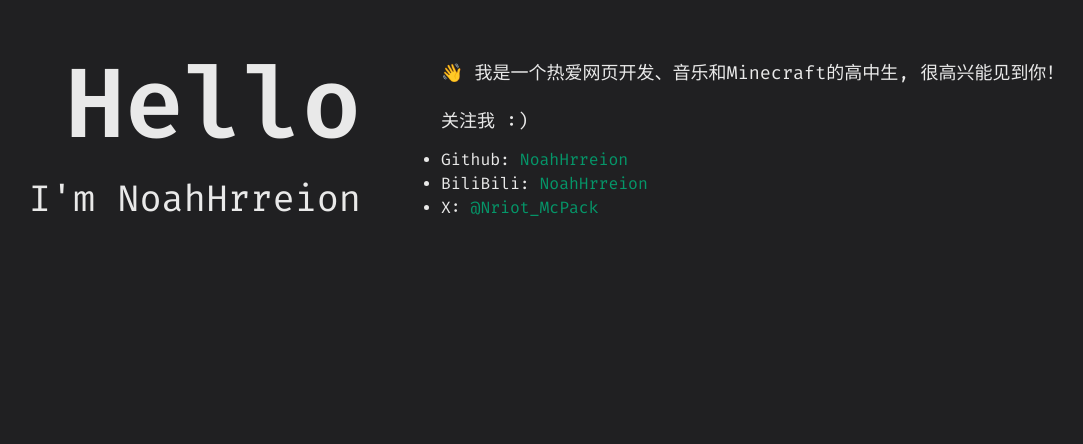
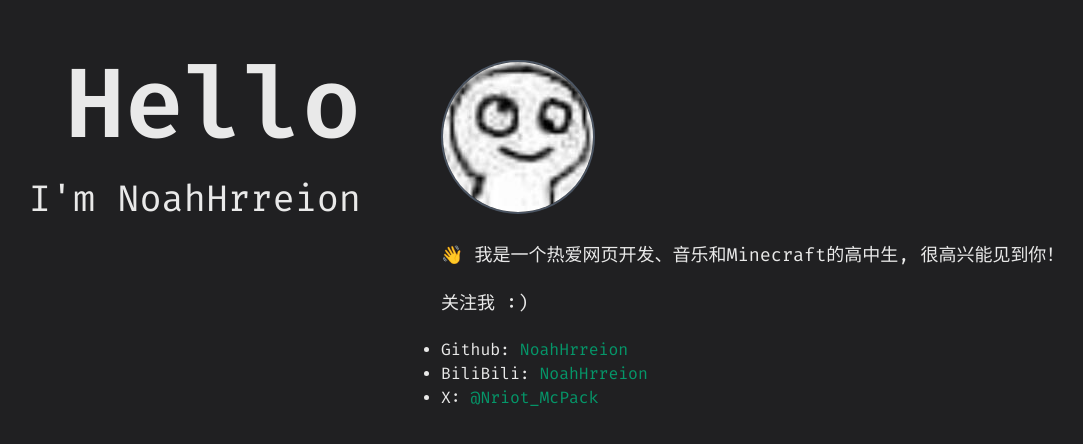
Before and after one commit to nocpiun/nocp.space, a React app: page / in a window 1280 px wide. Shown: the part 156-600 px from the top of the page, without its empty margins (127-1210 px from the left). Built offline with nearby package versions, Linux system fonts and the light colour scheme; a web font is replaced by a local one.

Commit message:
feat: Add avatar to header

```diff
--- a/src/components/Header.tsx
+++ b/src/components/Header.tsx
@@ -1,6 +1,8 @@
 import React from "react";
 
 import Link from "@/components/Link";
+
+import AvatarImg from "@/static/avatar.jpg";
 
 const Header: React.FC = () => {
     return (
@@ -9,17 +11,17 @@ const Header: React.FC = () => {
                 <h1 className="text-8xl font-[FiraCode-SemiBold] text-right">Hello</h1>
                 <p className="text-4xl text-right">I'm NoahHrreion</p>
             </div>
-            <div className="flex-[1.5] pl-20">
+            <div className="flex-[1.5] pl-20 space-y-5">
+                <img className="mb-7 rounded-full border-[2px] border-solid border-gray-600" src={AvatarImg} alt="avatar"/>
+
                 <p className="text-lg">👋 我是一个热爱网页开发、音乐和Minecraft的高中生, 很高兴能见到你！</p>
 
-                <p className="text-lg mt-5">关注我 :)</p>
-                <p className="mt-3">
-                    <ol className=" list-disc">
-                        <li>Github: <Link to="https://github.com/NriotHrreion" newTab>NoahHrreion</Link></li>
-                        <li>BiliBili: <Link to="https://space.bilibili.com/167995410" newTab>NoahHrreion</Link></li>
-                        <li>X: <Link to="https://twitter.com/Nriot_McPack" newTab>@Nriot_McPack</Link></li>
-                    </ol>
-                </p>
+                <p className="text-lg">关注我 :)</p>
+                <ol className=" list-disc">
+                    <li>Github: <Link to="https://github.com/NriotHrreion" newTab>NoahHrreion</Link></li>
+                    <li>BiliBili: <Link to="https://space.bilibili.com/167995410" newTab>NoahHrreion</Link></li>
+                    <li>X: <Link to="https://twitter.com/Nriot_McPack" newTab>@Nriot_McPack</Link></li>
+                </ol>
             </div>
         </header>
     );
--- a/src/style/style.less
+++ b/src/style/style.less
@@ -13,6 +13,6 @@ body {
     }
 }
 
-h1, h2, h3, h4, h5, h6, p, span {
+h1, h2, h3, h4, h5, h6, p, span, li {
     color: var(--nocp-forebg);
 }
```
Also changed, not shown: src/static/avatar.jpg (added).
